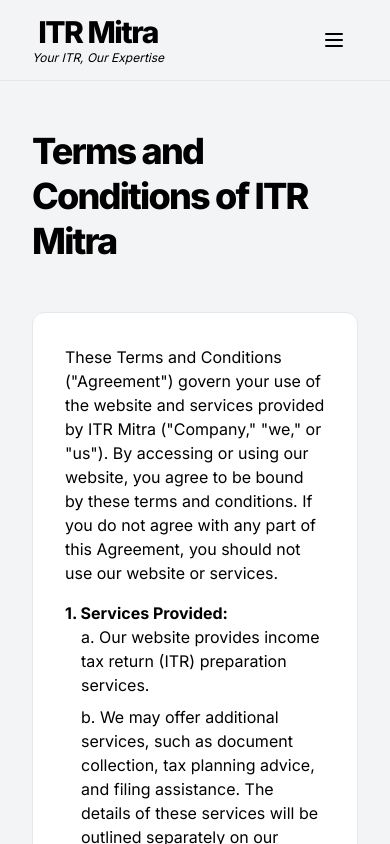
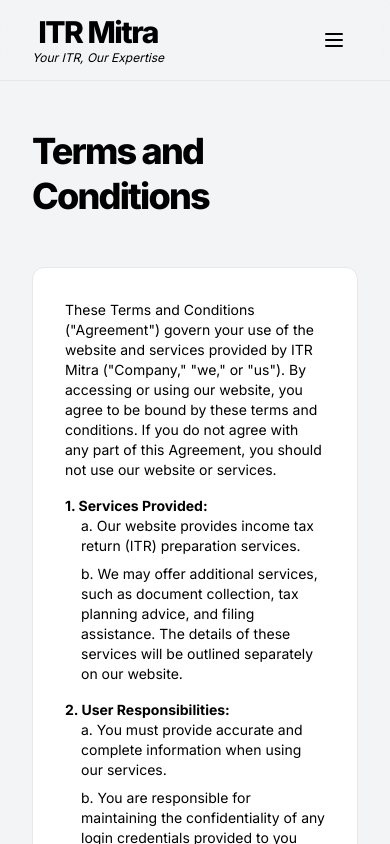
Before and after one commit to itrmitra/itrmitra, a Next.js app: page /terms-and-conditions in a window 390 px wide. Shown: the top 844 px of the page. Built offline with nearby package versions, Linux system fonts and the light colour scheme.

Commit message:
make text size responsive

```diff
--- a/src/pages/privacy-policy.tsx
+++ b/src/pages/privacy-policy.tsx
@@ -15,7 +15,7 @@ export default function Pricing() {
                 <h1 className="mb-12 text-4xl font-extrabold leading-tight tracking-tighter md:text-5xl lg:text-6xl">
                     Privacy Policy of ITR Mitra
                 </h1>
-                <p className="rounded-xl border bg-white p-8">
+                <p className="rounded-xl border bg-white p-8 text-sm md:text-base lg:text-lg">
                     <p className="mb-4">
                         At ITR Mitra, we are committed to protecting the privacy and security of our
                         users: personal information. This Privacy Policy outlines how we collect,
--- a/src/pages/terms-and-conditions.tsx
+++ b/src/pages/terms-and-conditions.tsx
@@ -13,9 +13,9 @@ export default function Pricing() {
             </Head>
             <div className="px-8 py-12 md:min-h-screen">
                 <h1 className="mb-12 text-4xl font-extrabold leading-tight tracking-tighter md:text-5xl lg:text-6xl">
-                    Terms and Conditions of ITR Mitra
+                    Terms and Conditions
                 </h1>
-                <div className="rounded-xl border bg-white p-8">
+                <div className="rounded-xl border bg-white p-8 text-sm md:text-base lg:text-lg">
                     <p className="mb-4">
                         These Terms and Conditions (&quot;Agreement&quot;) govern your use of the
                         website and services provided by ITR Mitra (&quot;Company,&quot;
```
